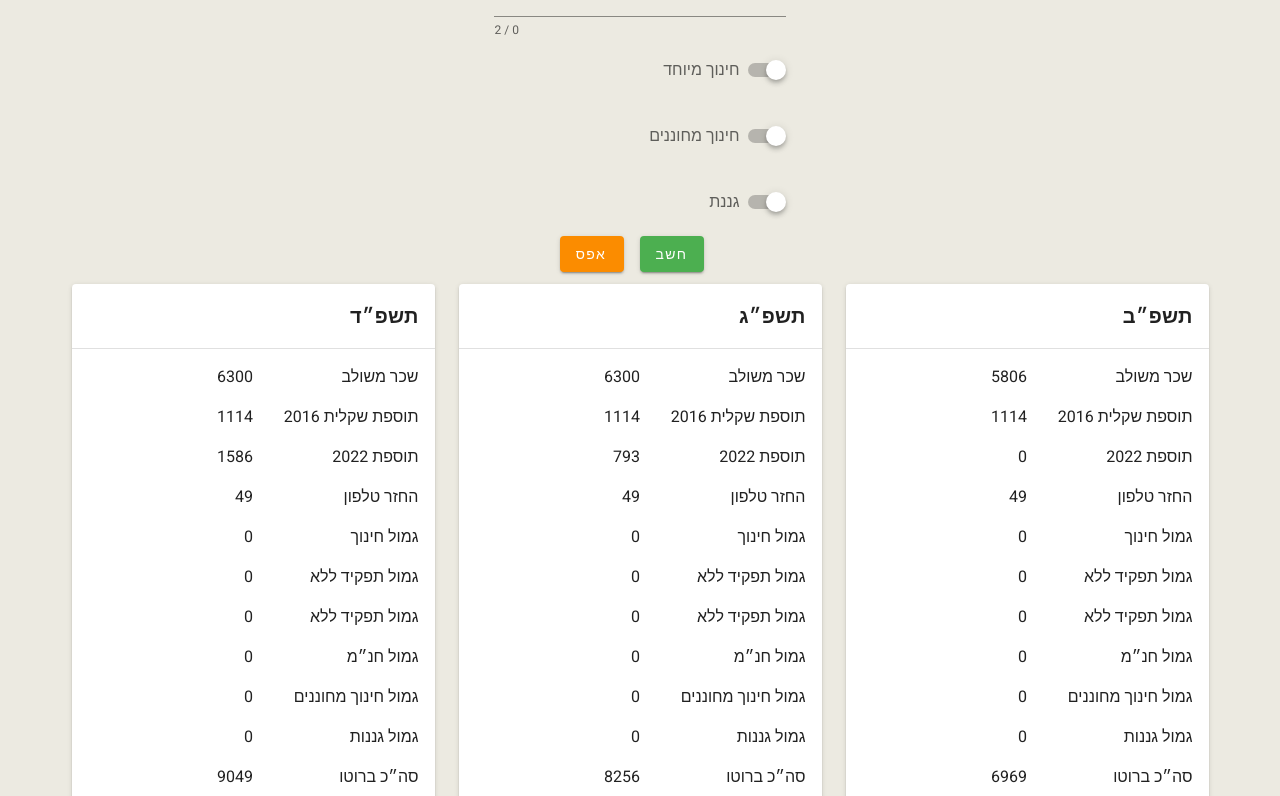
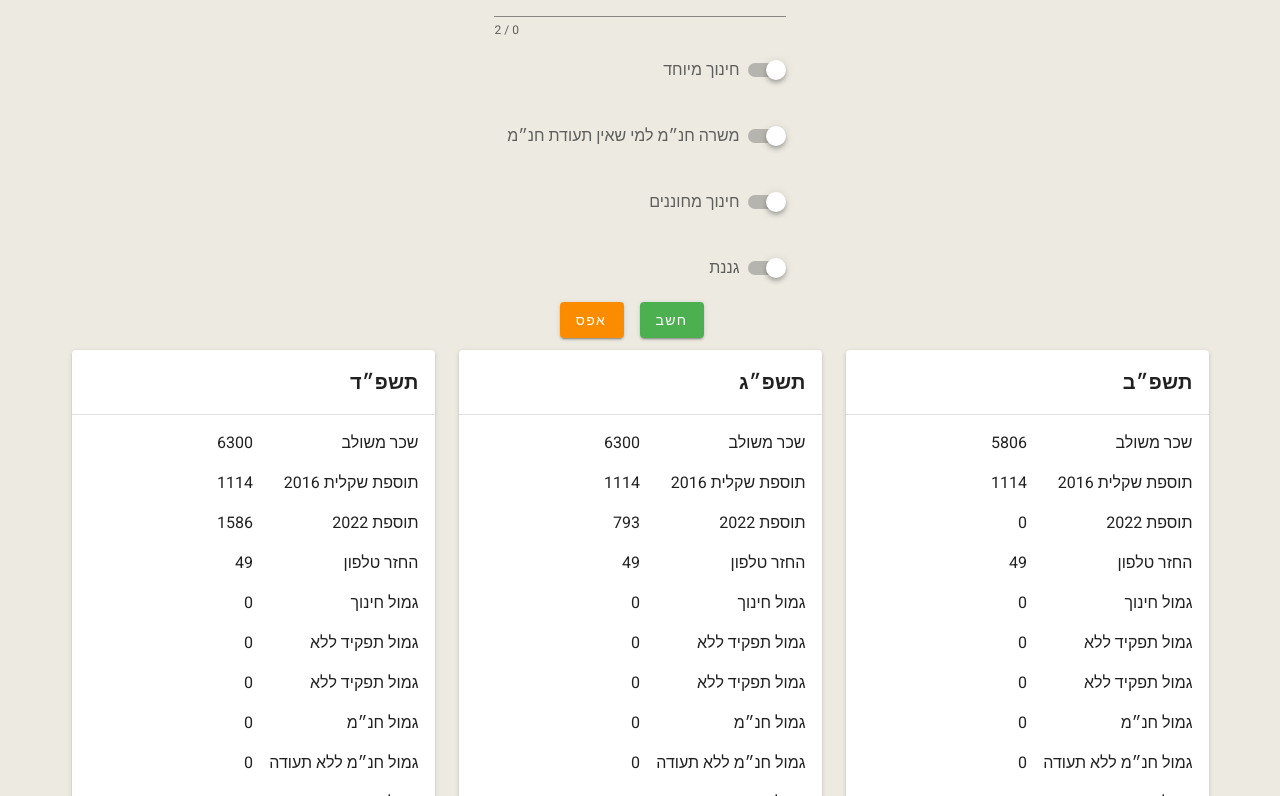
Before and after one commit to aviramha/teacher-union-salary, a Vue app: page / in a window 1280 px wide. Shown: the part 804-1600 px from the top of the page. Built offline with nearby package versions, Linux system fonts and the light colour scheme.

Commit message:
add special education without diploma

```diff
--- a/src/components/Simulator.vue
+++ b/src/components/Simulator.vue
@@ -95,6 +95,11 @@
               :rules="specialEdPercentageRules"
             ></v-text-field>
           </v-container>
+          <v-switch
+            v-model="isSpecialEducationNoDiploma"
+            label="משרה חנ״מ למי שאין תעודת חנ״מ"
+          >
+          </v-switch>
           <v-switch v-model="isGiftedEducation" label="חינוך מחוננים">
           </v-switch>
           <v-container v-if="isGiftedEducation">
@@ -345,6 +350,19 @@ function calculateSpecialEd(
   }
 }
 
+function calculateSpecialEdNoDiploma(
+  year,
+  twentytwoAddition,
+  mixedCompensation
+) {
+  let salary = mixedCompensation + twentytwoAddition;
+  if (year == "תשפ״ב" || year == "תשפ״ג") {
+    return salary * (8.5 / 100);
+  } else if (year == "תשפ״ד") {
+    return salary * (8.5 / 100);
+  }
+}
+
 function calculateGiftedEd(
   school,
   extraSchool,
@@ -425,6 +443,7 @@ function calculateSalary(
   matyaSpecialEdPercentage,
   matyaExtraSpecialEdPercentage,
   isSpecialEducation,
+  isSpecialEducationNoDiploma,
   schoolGiftedEdPercentage,
   schoolExtraGiftedEdPercentage,
   isGiftedEducation,
@@ -498,6 +517,14 @@ function calculateSalary(
       jewishYear
     );
   }
+  var specialEdNoDiplomaComp = 0;
+  if (isSpecialEducationNoDiploma) {
+    specialEdNoDiplomaComp = calculateSpecialEdNoDiploma(
+      jewishYear,
+      addition,
+      mixedCompensation
+    );
+  }
   var giftedEdComp = 0;
   if (isGiftedEducation) {
     giftedEdComp = calculateGiftedEd(
@@ -530,6 +557,7 @@ function calculateSalary(
     roleCompensation1: Math.round(roleCompensation1),
     roleCompensation2: Math.round(roleCompensation2),
     specialEducationCompensation: Math.round(specialEdComp),
+    specialEducationNoDiplomaCompensation: Math.round(specialEdNoDiplomaComp),
     giftedEducationCompensation: Math.round(giftedEdComp),
     kindergardenCompensation: Math.round(kindergardenCompensation),
   };
@@ -555,6 +583,7 @@ export default {
       this.hinuchComp = "ללא";
       this.chosenRoles = [];
       this.isSpecialEducation = false;
+      this.isSpecialEducationNoDiploma = false;
       this.isGiftedEducation = false;
       this.schoolSpecialEdPercentage = 0;
       this.schoolExtraSpecialEdPercentage = 0;
@@ -600,6 +629,7 @@ export default {
     seniority: 1,
     level: 1,
     isSpecialEducation: false,
+    isSpecialEducationNoDiploma: false,
     isGiftedEducation: false,
     schoolSpecialEdPercentage: 0,
     schoolExtraSpecialEdPercentage: 0,
@@ -640,6 +670,10 @@ export default {
         { text: "גמול תפקיד " + role1, value: "roleCompensation1" },
         { text: "גמול תפקיד " + role2, value: "roleCompensation2" },
         { text: "גמול חנ״מ", value: "specialEducationCompensation" },
+        {
+          text: "גמול חנ״מ ללא תעודה",
+          value: "specialEducationNoDiplomaCompensation",
+        },
         { text: "גמול חינוך מחוננים", value: "giftedEducationCompensation" },
         { text: "גמול גננות", value: "kindergardenCompensation" },
         { text: "סה״כ ברוטו", value: "totalCompensation" },
@@ -693,6 +727,7 @@ export default {
           matyaSpecialEdPercentage,
           matyaExtraSpecialEdPercentage,
           this.isSpecialEducation,
+          this.isSpecialEducationNoDiploma,
           schoolGiftedEdPercentage,
           schoolExtraGiftedEdPercentage,
           this.isGiftedEducation,
@@ -713,6 +748,7 @@ export default {
           matyaSpecialEdPercentage,
           matyaExtraSpecialEdPercentage,
           this.isSpecialEducation,
+          this.isSpecialEducationNoDiploma,
           schoolGiftedEdPercentage,
           schoolExtraGiftedEdPercentage,
           this.isGiftedEducation,
@@ -733,6 +769,7 @@ export default {
           matyaSpecialEdPercentage,
           matyaExtraSpecialEdPercentage,
           this.isSpecialEducation,
+          this.isSpecialEducationNoDiploma,
           schoolGiftedEdPercentage,
           schoolExtraGiftedEdPercentage,
           this.isGiftedEducation,
```
